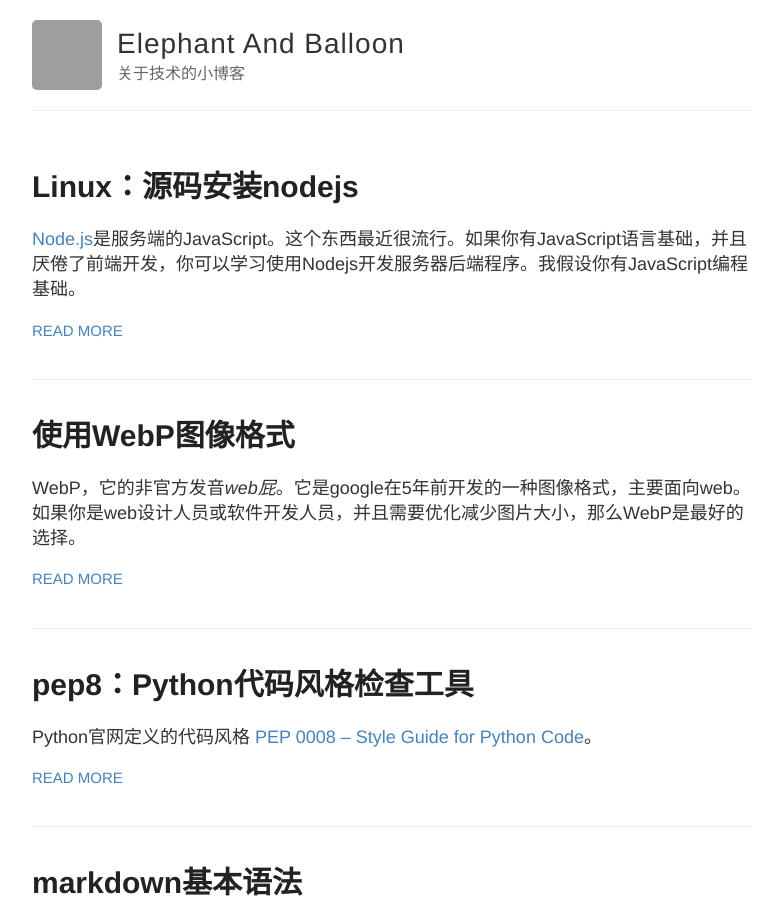
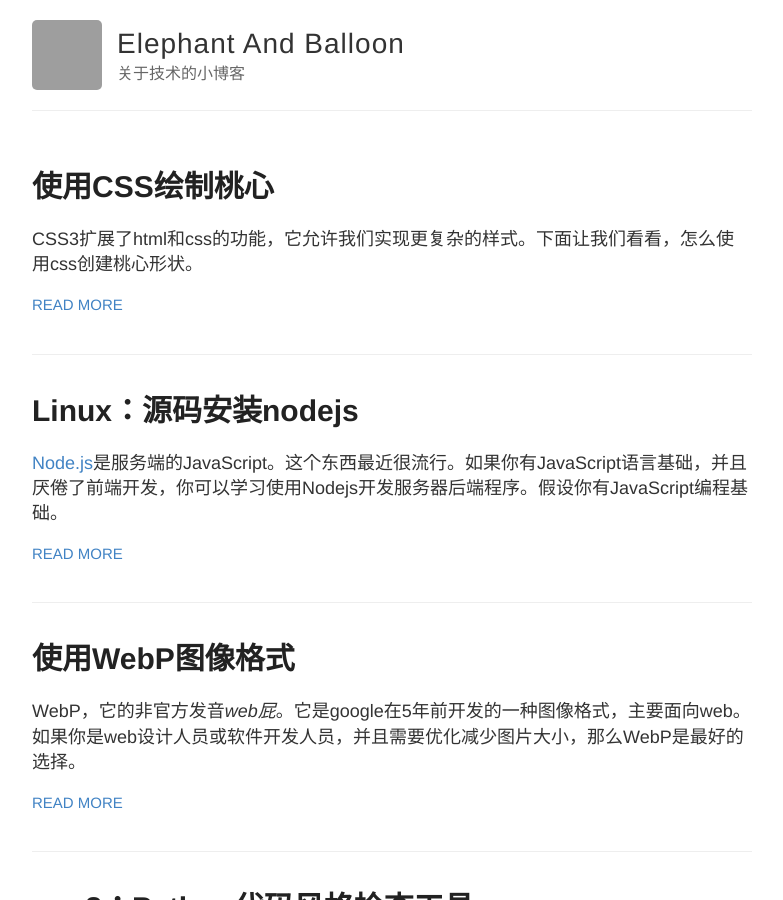
Before and after one commit to tiancode/tiancode.github.io, a Jekyll site: the page built from index.html, in a window 1280 px wide and 900 px high. Shown: the whole window, without its empty margins (248-1031 px from the left). Built offline with Jekyll 4.4.1, drawn with Linux system fonts in a browser that asks for light colours; grey boxes are pictures that could not be loaded.

Commit message:
css heart

```diff
--- /dev/null
+++ b/_posts/2016-3-23-use-css-make-heart.md
@@ -0,0 +1,165 @@
+---
+layout: post
+title: 使用CSS绘制桃心
+---
+
+CSS3扩展了html和css的功能，它允许我们实现更复杂的样式。下面让我们看看，怎么使用css创建桃心形状。
+
+![桃心]({{ site.baseurl }}/images/2016/3/Screen Shot 2016-03-23 at 20.40.06.png)
+
+桃心可以通过两个基本的形状组成，一个正方形和两个圆形，如下图：
+
+![桃心]({{ site.baseurl }}/images/2016/3/Screen Shot 2016-03-23 at 20.33.31.png)
+
+把上图顺时针旋转45度就是一个桃心。
+
+创建一个基本的html页面：
+
+{% highlight html %}
+<html>
+  <head>
+    <title>绘制桃心</title>
+    <meta charset="UTF-8">
+  </head>
+
+  <style>
+    .my_true_heart{
+      position: fixed;
+      top: 30%;
+      left: 30%;
+      width: 200px;
+      height: 200px;
+      background-color: rgba(255,15,24, 0.8);
+    }
+   </style>
+
+  <body>
+    <div class="my_true_heart"></div>
+  </body>
+
+</html>
+{% endhighlight %}
+
+上面代码绘制了一个正方形：
+
+![红正方型]({{ site.baseurl }}/images/2016/3/Screen Shot 2016-03-23 at 20.57.52.png)
+
+然后在正方形的左边绘制一个圆－在同等大小的正方形上内切出一个圆：
+
+{% highlight css %}
+.my_true_heart:before{
+    position: absolute;
+    bottom: 0px;
+    left: -100px;
+    width: 200px;
+    height: 200px;
+    content: '';
+    -webkit-border-radius: 50%;
+    -moz-border-radius: 50%;
+    -o-border-radius: 50%;
+    border-radius: 50%;
+    background-color: rgba(255,15,24, 0.8);
+}
+.my_true_heart:before{
+    bottom: 0px;
+    left: -100px;
+}
+{% endhighlight %}
+
+再在上方绘制同样的一个圆：
+
+{% highlight css %}
+.my_true_heart:after{
+  position: absolute;
+  width: 200px;
+  height: 200px;
+  content: '';
+  -webkit-border-radius: 50%;
+  -moz-border-radius: 50%;
+  -o-border-radius: 50%;
+  border-radius: 50%;
+  background-color: rgba(255,15,24, 0.8);
+}
+.my_true_heart:after{
+  top: -100px;
+  right: 0px;
+}
+{% endhighlight %}
+
+![桃心]({{ site.baseurl }}/images/2016/3/Screen Shot 2016-03-23 at 20.33.31.png)
+
+顺时针旋转桃心45度，在my_true_heart中加入：
+
+{% highlight css %}
+-webkit-transform: rotate(45deg);
+-moz-transform: rotate(45deg);
+-ms-transform: rotate(45deg);
+-o-transform: rotate(45deg);
+transform: rotate(45deg);
+{% endhighlight %}
+
+把透明度调整为1，完整代码如下：
+
+{% highlight html %}
+<html>
+  <head>
+    <title>绘制桃心</title>
+    <meta charset="UTF-8">
+  </head>
+
+  <style>
+    .my_true_heart{
+      position: fixed;
+      top: 30%;
+      left: 30%;
+      width: 200px;
+      height: 200px;
+      -webkit-transform: rotate(45deg);
+      -moz-transform: rotate(45deg);
+      -ms-transform: rotate(45deg);
+      -o-transform: rotate(45deg);
+      transform: rotate(45deg);
+      background-color: rgba(255,15,24, 1);
+    }
+    .my_true_heart:before{
+      position: absolute;
+      bottom: 0px;
+      left: -100px;
+      width: 200px;
+      height: 200px;
+      content: '';
+      -webkit-border-radius: 50%;
+      -moz-border-radius: 50%;
+      -o-border-radius: 50%;
+      border-radius: 50%;
+      background-color: rgba(255,15,24, 1);
+    }
+    .my_true_heart:before{
+      bottom: 0px;
+      left: -100px;
+    }
+    .my_true_heart:after{
+      position: absolute;
+      width: 200px;
+      height: 200px;
+      content: '';
+      -webkit-border-radius: 50%;
+      -moz-border-radius: 50%;
+      -o-border-radius: 50%;
+      border-radius: 50%;
+      background-color: rgba(255,15,24, 1);
+    }
+    .my_true_heart:after{
+      top: -100px;
+      right: 0px;
+    }
+   </style>
+
+  <body>
+    <div class="my_true_heart"></div>
+  </body>
+
+</html>
+{% endhighlight %}
+
+![桃心]({{ site.baseurl }}/images/2016/3/Screen Shot 2016-03-23 at 20.40.06.png)
```
Also changed, not shown: _posts/2016-3-23-nodejs-intro-newbe.md (+1 -1 lines), images/2016/3/Screen Shot 2016-03-23 at 20.33.31.png (added), images/2016/3/Screen Shot 2016-03-23 at 20.40.06.png (added), images/2016/3/Screen Shot 2016-03-23 at 20.57.52.png (added), 1 other file.
